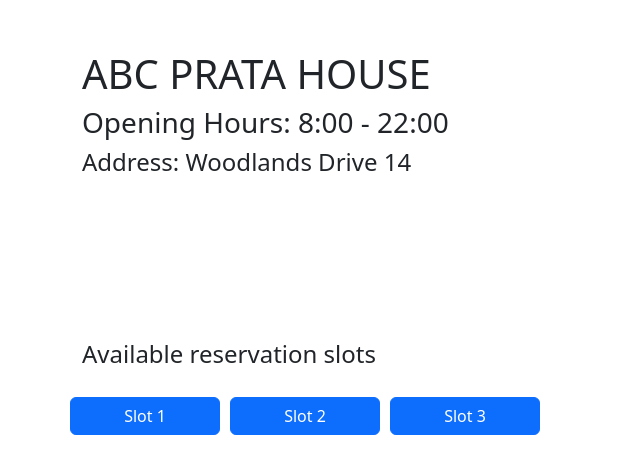
After one commit to nkjcolin/cloud, a Flask app: template reservation-webapp/templates/restaurant_profile.html in a window 1280 px wide. The commit adds this page. Shown: the top 474 px of the page, without its empty margins (0-640 px from the left). Run offline with Flask 3, Linux system fonts and the light colour scheme; the template is opened without the code that fills it, so the values that code supplies are empty; some libraries are stand-ins or nearby versions.

Commit message:
Added mock restaurant profile page

```diff
--- /dev/null
+++ b/Restaurant-Management-System/tempCodeRunnerFile.py
@@ -0,0 +1,2 @@
+if __name__ == '__main__':
+    app.run(debug=True)
--- /dev/null
+++ b/reservation-webapp/static/restaurant_profile_style.css
@@ -0,0 +1,20 @@
+.container-info{
+    padding-top: 50px;
+    height: 30vh;
+}
+
+.container-slots{
+    padding-top: 100px;
+}
+
+.button-container {
+    padding-top: 20px;
+    display: flex;
+    justify-content: left;
+    gap: 10px;
+}
+
+.button-container button{
+    text-align: center;
+    width: 150px;
+}
--- a/reservation-webapp/templates/home.html
+++ b/reservation-webapp/templates/home.html
@@ -3,14 +3,14 @@
 {% block style %}
     <link rel="stylesheet" href="https://cdnjs.cloudflare.com/ajax/libs/font-awesome/6.4.2/css/all.min.css" integrity="sha512-z3gLpd7yknf1YoNbCzqRKc4qyor8gaKU1qmn+CShxbuBusANI9QpRohGBreCFkKxLhei6S9CQXFEbbKuqLg0DA==" crossorigin="anonymous" referrerpolicy="no-referrer" />
     <link rel="stylesheet" href="//code.jquery.com/ui/1.13.2/themes/base/jquery-ui.css">
-    <link rel="stylesheet" type="text/css" href="{{ url_for('static', filename='style.css') }}">
+    <link rel="stylesheet" type="text/css" href="{{ url_for('static', filename='home_style.css') }}">
 {% endblock style %}
 
 {% block title %}
     <h1 style="text-align: center;">Restaurant Reservation System</h1>
 {% endblock title %}
 
-{% block search %}
+{% block body %}
     <div class="container">
         <div class="row height d-flex justify-content-center align-items-center">
             <div class="col-md-6">
@@ -39,4 +39,4 @@
             });
         });
     </script>
-{% endblock search %}
+{% endblock body %}
--- a/reservation-webapp/templates/layout.html
+++ b/reservation-webapp/templates/layout.html
@@ -8,7 +8,7 @@
 </head>
 <body>
     {% block title %}{% endblock title %}
-    {% block search %}{% endblock search %}
+    {% block body %}{% endblock body %}
 
     <script src="https://cdn.jsdelivr.net/npm/bootstrap@5.3.2/dist/js/bootstrap.bundle.min.js" integrity="sha384-C6RzsynM9kWDrMNeT87bh95OGNyZPhcTNXj1NW7RuBCsyN/o0jlpcV8Qyq46cDfL" crossorigin="anonymous"></script>
     <script src="https://cdn.jsdelivr.net/npm/@popperjs/core@2.11.8/dist/umd/popper.min.js" integrity="sha384-I7E8VVD/ismYTF4hNIPjVp/Zjvgyol6VFvRkX/vR+Vc4jQkC+hVqc2pM8ODewa9r" crossorigin="anonymous"></script>
--- /dev/null
+++ b/reservation-webapp/templates/restaurant_profile.html
@@ -0,0 +1,31 @@
+{% extends "layout.html" %}
+
+{% block style %}
+    <link rel="stylesheet" type="text/css" href="{{ url_for('static', filename='restaurant_profile_style.css') }}">
+{% endblock style %}
+
+{% block body %}
+<div class="container container-info">
+    <div class="row">
+        <h1>ABC PRATA HOUSE</h1>
+    </div>
+    <div class="row">
+        <h3>Opening Hours: 8:00 - 22:00</h3>
+    </div>
+    <div class="row">
+        <h4>Address: Woodlands Drive 14</h4>
+    </div>
+</div>
+
+<div class="container container-slots">
+    <div class="row">
+        <h4>Available reservation slots</h4>
+    </div>
+    <div class="row button-container">
+        <!-- Use a for loop to populate here dynamically-->
+        <button type="button" class="btn btn-primary">Slot 1</button>
+        <button type="button" class="btn btn-primary">Slot 2</button>
+        <button type="button" class="btn btn-primary">Slot 3</button>
+    </div>
+</div>
+{% endblock body %}
```
Also changed, not shown: reservation-webapp/main.py (+8 -1 lines), reservation-webapp/static/home_style.css (renamed from reservation-webapp/static/style.css), restaurant_profile_concept.jpg (added).
